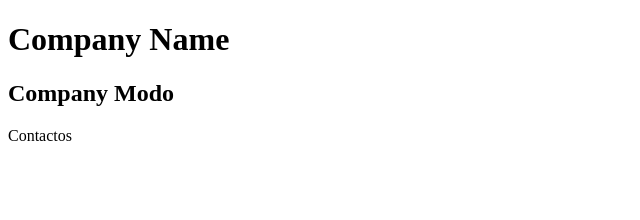
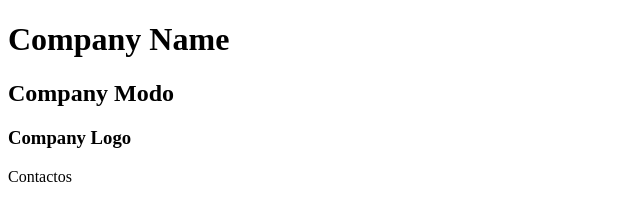
Before and after one commit to amrhefny87/claseBranch, a plain HTML site: page index.html in a window 1280 px wide. Shown: the whole page, without its empty margins (0-640 px from the left). Drawn offline with Linux system fonts and the light colour scheme.

Commit message:
feat:add company logo

```diff
--- a/index.html
+++ b/index.html
@@ -9,6 +9,7 @@
     <header>
         <h1>Company Name</h1>
         <h2>Company Modo</h2>
+        <h3>Company Logo</h3>
     </header>
     <main></main>
     <footer>
```
